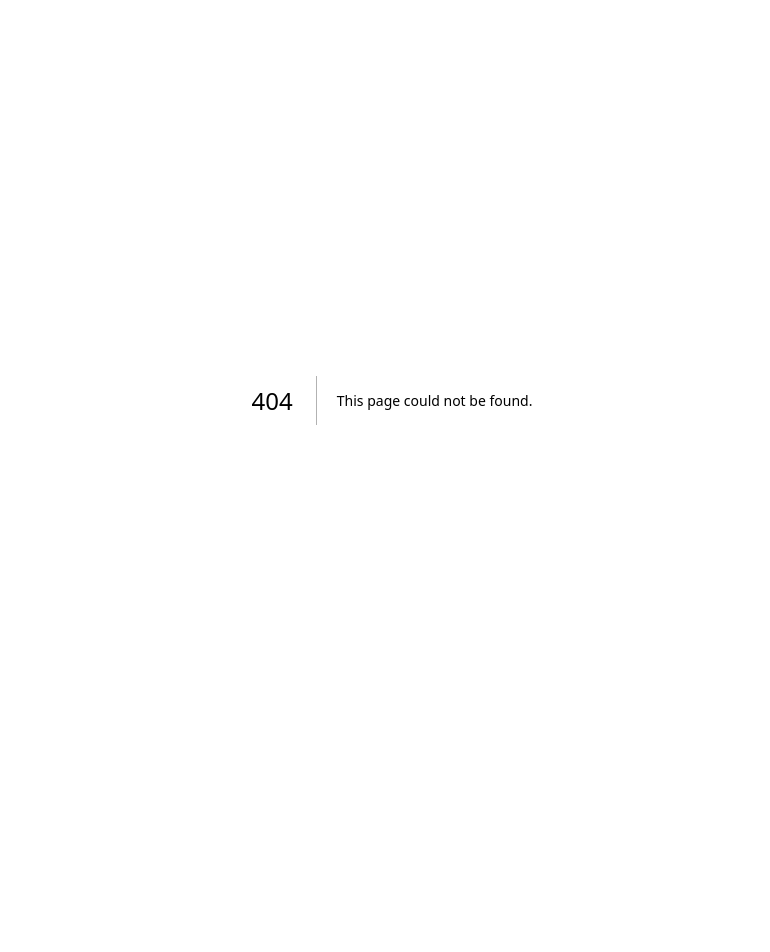
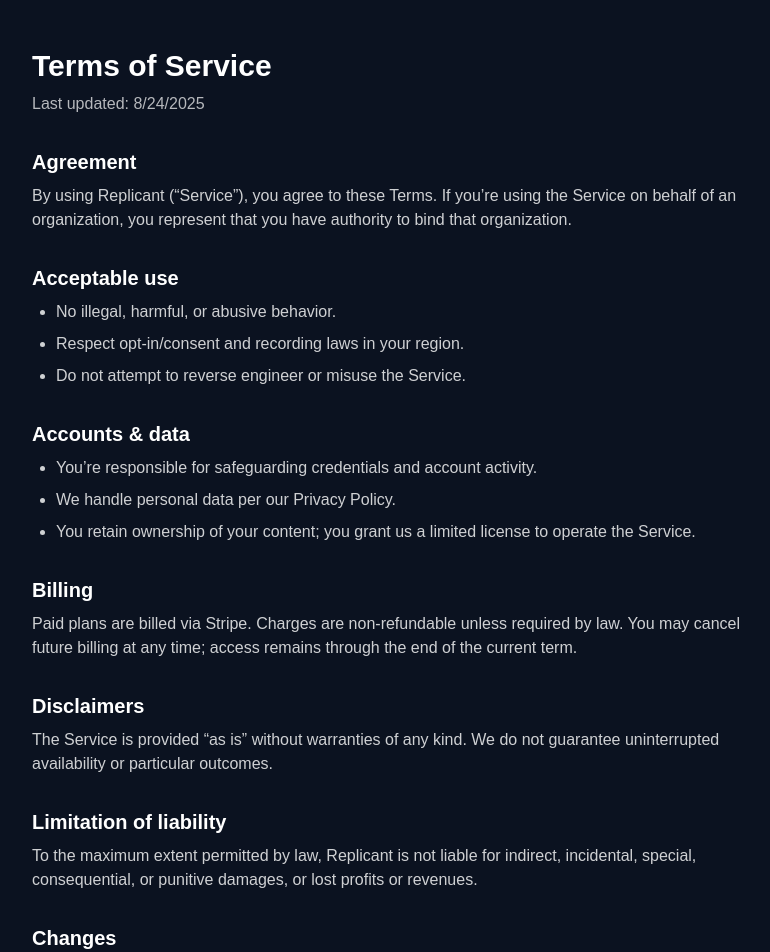
Before and after one commit to AgentReplicant/replicant-site, a Next.js app: page /terms in a window 1280 px wide. Before the commit this address had no page. Shown: the top 952 px of the page, without its empty margins (248-1018 px from the left). Before the commit the page ends 800 px from the top, so only its background shows below. Built offline with nearby package versions, Linux system fonts and the light colour scheme.

Commit message:
chore: add Privacy and Terms pages

```diff
--- /dev/null
+++ b/app/privacy/page.tsx
@@ -0,0 +1,73 @@
+import type { Metadata } from "next";
+
+export const metadata: Metadata = {
+  title: "Privacy Policy — Replicant",
+  description:
+    "How Replicant collects, uses, and protects your data.",
+};
+
+export default function PrivacyPage() {
+  return (
+    <main className="min-h-screen bg-[#0B1220] text-white">
+      <div className="mx-auto max-w-3xl px-6 py-12 space-y-8">
+        <header className="space-y-2">
+          <h1 className="text-3xl font-semibold">Privacy Policy</h1>
+          <p className="text-white/70">Last updated: {new Date().toLocaleDateString()}</p>
+        </header>
+
+        <section className="space-y-3 text-white/80">
+          <p>
+            We collect only the information needed to operate Replicant and to improve the service.
+            We do not sell personal data.
+          </p>
+        </section>
+
+        <section className="space-y-2">
+          <h2 className="text-xl font-semibold">Information we collect</h2>
+          <ul className="list-disc pl-6 text-white/80 space-y-2">
+            <li>Contact details submitted via forms or chat (name, email, phone).</li>
+            <li>Conversation transcripts and call/message metadata for quality, routing, and compliance.</li>
+            <li>Billing information processed by Stripe (we don’t store full card details).</li>
+            <li>Usage analytics and device info to make the product better and more reliable.</li>
+          </ul>
+        </section>
+
+        <section className="space-y-2">
+          <h2 className="text-xl font-semibold">How we use data</h2>
+          <ul className="list-disc pl-6 text-white/80 space-y-2">
+            <li>To qualify leads, schedule appointments, and provide support.</li>
+            <li>To improve models, prompts, and routing (with safeguards).</li>
+            <li>To send transactional notifications and service updates.</li>
+          </ul>
+        </section>
+
+        <section className="space-y-2">
+          <h2 className="text-xl font-semibold">Service providers</h2>
+          <p className="text-white/80">
+            We use trusted providers such as Stripe (payments), Vercel (hosting), OpenAI/Twilio (AI/telephony),
+            and analytics tools. These providers process data on our behalf under contracts and security standards.
+          </p>
+        </section>
+
+        <section className="space-y-2">
+          <h2 className="text-xl font-semibold">Data retention</h2>
+          <p className="text-white/80">
+            We retain data only as long as necessary for the purposes above or as required by law. You can request deletion.
+          </p>
+        </section>
+
+        <section className="space-y-2">
+          <h2 className="text-xl font-semibold">Your rights</h2>
+          <p className="text-white/80">
+            You can request access, correction, export, or deletion of your personal data by emailing
+            <span className="text-white"> support@replicantapp.com</span>.
+          </p>
+        </section>
+
+        <footer className="text-white/60">
+          Questions? Email <span className="text-white">support@replicantapp.com</span>.
+        </footer>
+      </div>
+    </main>
+  );
+}
--- /dev/null
+++ b/app/terms/page.tsx
@@ -0,0 +1,80 @@
+import type { Metadata } from "next";
+
+export const metadata: Metadata = {
+  title: "Terms of Service — Replicant",
+  description: "The rules and responsibilities for using Replicant.",
+};
+
+export default function TermsPage() {
+  return (
+    <main className="min-h-screen bg-[#0B1220] text-white">
+      <div className="mx-auto max-w-3xl px-6 py-12 space-y-8">
+        <header className="space-y-2">
+          <h1 className="text-3xl font-semibold">Terms of Service</h1>
+          <p className="text-white/70">Last updated: {new Date().toLocaleDateString()}</p>
+        </header>
+
+        <section className="space-y-2">
+          <h2 className="text-xl font-semibold">Agreement</h2>
+          <p className="text-white/80">
+            By using Replicant (“Service”), you agree to these Terms. If you’re using the Service on behalf of an
+            organization, you represent that you have authority to bind that organization.
+          </p>
+        </section>
+
+        <section className="space-y-2">
+          <h2 className="text-xl font-semibold">Acceptable use</h2>
+          <ul className="list-disc pl-6 text-white/80 space-y-2">
+            <li>No illegal, harmful, or abusive behavior.</li>
+            <li>Respect opt-in/consent and recording laws in your region.</li>
+            <li>Do not attempt to reverse engineer or misuse the Service.</li>
+          </ul>
+        </section>
+
+        <section className="space-y-2">
+          <h2 className="text-xl font-semibold">Accounts & data</h2>
+          <ul className="list-disc pl-6 text-white/80 space-y-2">
+            <li>You’re responsible for safeguarding credentials and account activity.</li>
+            <li>We handle personal data per our Privacy Policy.</li>
+            <li>You retain ownership of your content; you grant us a limited license to operate the Service.</li>
+          </ul>
+        </section>
+
+        <section className="space-y-2">
+          <h2 className="text-xl font-semibold">Billing</h2>
+          <p className="text-white/80">
+            Paid plans are billed via Stripe. Charges are non-refundable unless required by law. You may cancel
+            future billing at any time; access remains through the end of the current term.
+          </p>
+        </section>
+
+        <section className="space-y-2">
+          <h2 className="text-xl font-semibold">Disclaimers</h2>
+          <p className="text-white/80">
+            The Service is provided “as is” without warranties of any kind. We do not guarantee uninterrupted
+            availability or particular outcomes.
+          </p>
+        </section>
+
+        <section className="space-y-2">
+          <h2 className="text-xl font-semibold">Limitation of liability</h2>
+          <p className="text-white/80">
+            To the maximum extent permitted by law, Replicant is not liable for indirect, incidental, special,
+            consequential, or punitive damages, or lost profits or revenues.
+          </p>
+        </section>
+
+        <section className="space-y-2">
+          <h2 className="text-xl font-semibold">Changes</h2>
+          <p className="text-white/80">
+            We may update these Terms from time to time. Continued use after changes means you accept the updated Terms.
+          </p>
+        </section>
+
+        <footer className="text-white/60">
+          Questions? Email <span className="text-white">support@replicantapp.com</span>.
+        </footer>
+      </div>
+    </main>
+  );
+}
```
